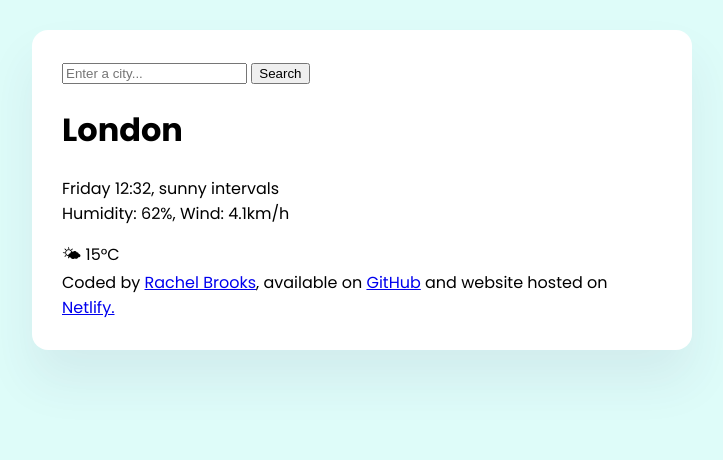
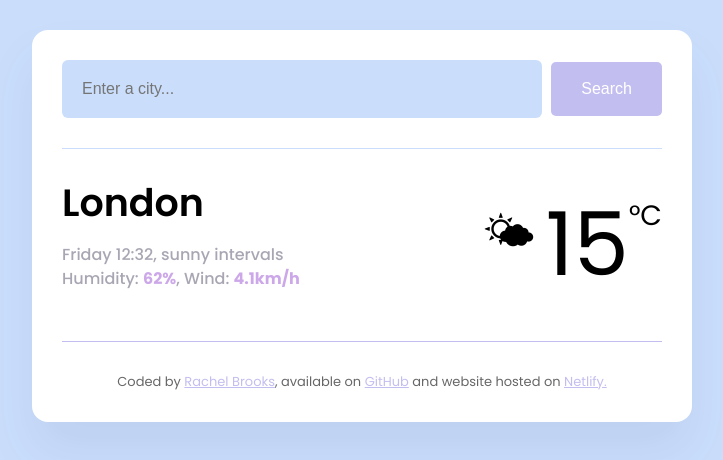
Before and after one commit to RacheyB94/Weather-forecast, a plain HTML site: page index.html in a window 1280 px wide. Shown: the whole page, without its empty margins (278-1001 px from the left). Drawn offline with Linux system fonts and the light colour scheme.

Commit message:
Added basic CSS

```diff
--- a/index.html
+++ b/index.html
@@ -15,19 +15,32 @@
   <body>
     <div class="weather-app">
       <header>
-        <form>
-          <input type="search" placeholder="Enter a city..." required />
-          <input type="submit" value="Search" />
+        <form class="search-from">
+          <input
+            type="search"
+            placeholder="Enter a city..."
+            required
+            class="search-form-input"
+          />
+          <input type="submit" value="Search" class="search-form-button" />
         </form>
       </header>
       <main>
-        <h1>London</h1>
-        <p>
-          Friday 12:32, sunny intervals
-          <br />
-          Humidity: 62%, Wind: 4.1km/h
-        </p>
-        <div>🌤 15°C</div>
+        <div class="weather-app-data">
+          <div>
+            <h1 class="weather-app-city">London</h1>
+            <p class="weather-app-details">
+              Friday 12:32, sunny intervals
+              <br />
+              Humidity: <strong>62%</strong>, Wind: <strong> 4.1km/h</strong>
+            </p>
+          </div>
+          <div class="weather-app-container">
+            <div class="weather-icon">🌤</div>
+            <div class="temp-today">15</div>
+            <div class="temp-unit">°C</div>
+          </div>
+        </div>
       </main>
       <footer>
         Coded by
--- a/src/style.css
+++ b/src/style.css
@@ -1,6 +1,9 @@
 body {
-  background-color: #defcf9;
+  background-color: #cadefc;
   font-family: "Poppins", sans-serif;
+}
+a {
+  color: #c3bef0;
 }
 .weather-app {
   background: white;
@@ -10,3 +13,69 @@ body {
   border-radius: 16px;
   padding: 30px;
 }
+header {
+  border-bottom: 1px solid #cadefc;
+  padding: 0 0 30px 0;
+}
+.search-form-input {
+  background-color: #cadefc;
+  border: none;
+  border-radius: 6px;
+  width: 80%;
+  font-size: 16px;
+  padding: 20px;
+}
+.search-form-button {
+  background-color: #c3bef0;
+  padding: 18px 30px;
+  border: none;
+  border-radius: 5px;
+  color: white;
+  margin-left: 5px;
+  font-size: 16px;
+}
+main {
+  padding: 30px 0;
+}
+.weather-app-city {
+  margin: 0;
+  font-size: 38px;
+  line-height: 48px;
+  font-weight: 600;
+}
+.weather-app-details {
+  font-size: 16px;
+  line-height: 24px;
+  color: rgba(39, 33, 66, 0.4);
+  font-weight: 500;
+}
+.weather-app-data {
+  display: flex;
+  justify-content: space-between;
+}
+.weather-app-details strong {
+  color: #cca8e9;
+}
+.weather-app-container {
+  display: flex;
+}
+.weather-icon {
+  font-size: 44px;
+  margin-top: 22px;
+}
+.temp-today {
+  font-size: 88px;
+  font-weight: 600px;
+  margin-left: 10px;
+}
+.temp-unit {
+  margin-top: 16px;
+  font-size: 28px;
+}
+footer {
+  border-top: 1px solid #c3bef0;
+  padding: 30px 0 0 0;
+  text-align: center;
+  font-size: 13px;
+  color: rgba(0, 0, 0, 0.6);
+}
```
